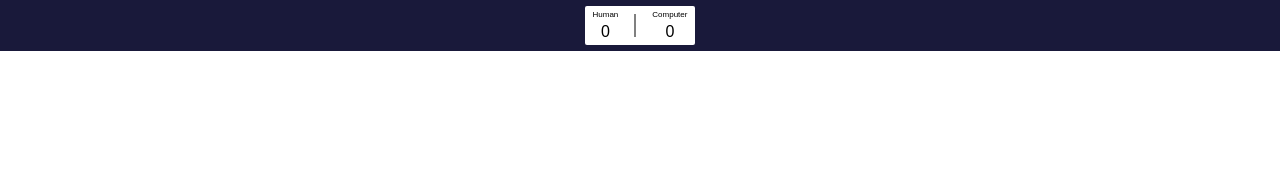
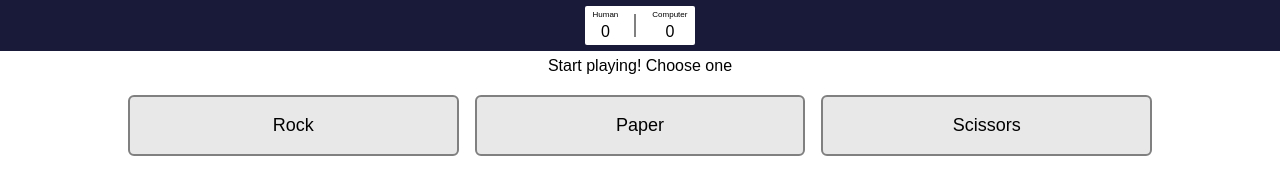
Before and after one commit to oslavq/odin-roshambo, a plain HTML site: page index.html in a window 1280 px wide. Drawn offline with Linux system fonts and the light colour scheme.

Commit message:
Code choice buttons

```diff
--- a/index.html
+++ b/index.html
@@ -13,13 +13,30 @@
                 <p class="counter-title">Human</p>
                 <p class="hscore-counter">0</p>
             </div>
-            <span class="divisor"></span>
+            <span class="divisor-vertical"></span>
             <div class="cscore-container score-container">
                 <p class="counter-title">Computer</p>
                 <p class="cscore-counter">0</p>
             </div>
         </div>
     </header>
+
+    <div class="game">
+        <p class="game-text">Start playing! Choose one</p>
+        <div class="player-selection rps-selection">
+            <button class="rock-btn">Rock</button>
+            <button class="paper-btn">Paper</button>
+            <button class="scissors-btn">Scissors</button>
+        </div>
+        <div class="computer-choice">
+            <p>Computer's Choice:</p>
+            <div class="computer-selection rps-selection">
+                <div class="rock-comp-indicator">Rock</div>
+                <div class="paper-comp-indicator">Paper</div>
+                <div class="scissors-comp-indicator">Scissors</div>
+            </div>
+        </div>
+    </div>
 </body>
 <script src="script.js"></script>
 </html>
--- a/style.css
+++ b/style.css
@@ -8,7 +8,7 @@ p {
     margin: 0;
 }
 
-span.divisor {
+.divisor-vertical {
     width: 0;
     border: 0.5px solid gray;
     box-sizing: border-box;
@@ -43,3 +43,43 @@ header {
     font-size: 8px;
     font-weight: 200;
 }
+
+
+/* GAME WINDOW */
+.game {
+
+}
+
+.game * {
+    text-align: center;
+}
+
+.game-text {
+    margin-top: 6px;
+    margin-bottom: 20px;
+}
+
+.rps-selection {
+    margin: auto;
+    margin: 12px 0 48px;
+    display: flex;
+    justify-content: center;
+    gap: 16px;
+    padding: 0 10%;
+}
+
+.rps-selection button,
+.rps-selection div {
+    background-color: rgb(232, 232, 232);
+    border: 2px solid gray;
+    color: black;
+    font-size: 18px;
+    padding: 18px;
+    flex: 1 1 0;
+    border-radius: 6px;
+}
+
+/* will be permanently revealed after first player choice */
+.computer-choice {
+    display: none;
+}
```
